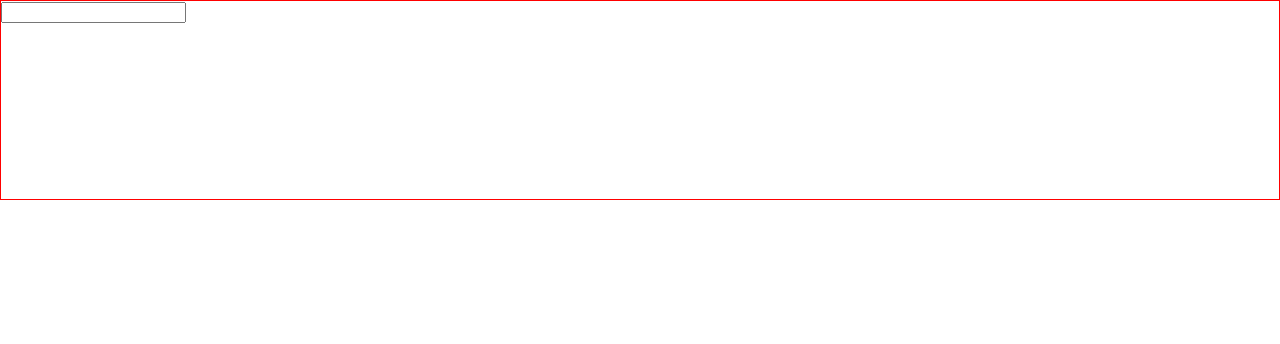
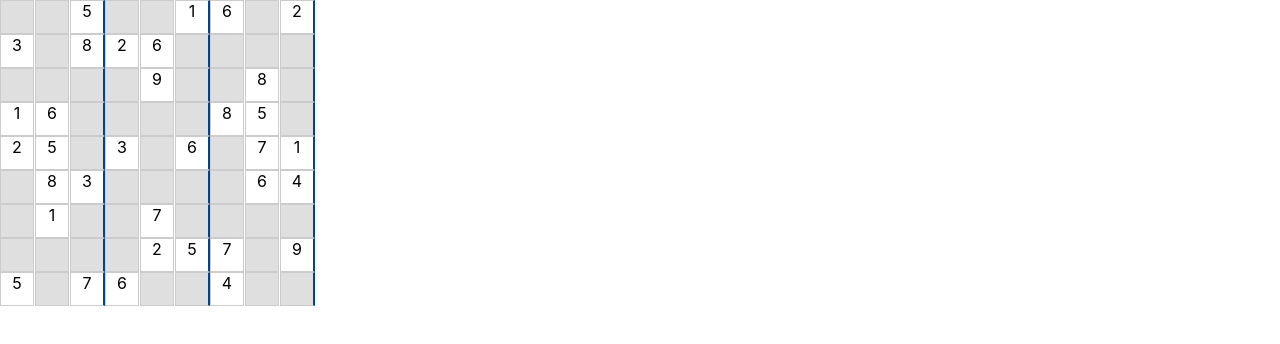
Before and after one commit to KND-Devsnest/pseudoku, a React (Create React App) app: page / in a window 1280 px wide. Shown: the top 344 px of the page. Built offline with nearby package versions, Linux system fonts and the light colour scheme.

Commit message:
grid css!

```diff
--- a/src/components/Board.jsx
+++ b/src/components/Board.jsx
@@ -1,18 +1,19 @@
-import React, { useState } from 'react'
-import Box from './Box';
-import style from '../styles/Board.module.css'
+import React, { useState } from "react";
+import Box from "./Box";
+import style from "../styles/Board.module.css";
 
 const Board = () => {
   const solution = [
-        [9,7,5,8,3,1,6,4,2],
-        [3,4,8,2,6,7,1,9,5],
-        [6,2,1,5,9,4,3,8,7],
-        [1,6,9,7,4,2,8,5,3],
-        [2,5,4,3,8,6,9,7,1],
-        [7,8,3,1,5,9,2,6,4],
-        [4,1,2,9,7,8,5,3,6],
-        [8,3,6,4,2,5,7,1,9],
-        [5,9,7,6,1,3,4,2,8]];
+    [9, 7, 5, 8, 3, 1, 6, 4, 2],
+    [3, 4, 8, 2, 6, 7, 1, 9, 5],
+    [6, 2, 1, 5, 9, 4, 3, 8, 7],
+    [1, 6, 9, 7, 4, 2, 8, 5, 3],
+    [2, 5, 4, 3, 8, 6, 9, 7, 1],
+    [7, 8, 3, 1, 5, 9, 2, 6, 4],
+    [4, 1, 2, 9, 7, 8, 5, 3, 6],
+    [8, 3, 6, 4, 2, 5, 7, 1, 9],
+    [5, 9, 7, 6, 1, 3, 4, 2, 8],
+  ];
 
   const [puzzle, setPuzzle] = useState([
     [0, 0, 5, 0, 0, 1, 6, 0, 2],
@@ -23,19 +24,32 @@ const Board = () => {
     [0, 8, 3, 0, 0, 0, 0, 6, 4],
     [0, 1, 0, 0, 7, 0, 0, 0, 0],
     [0, 0, 0, 0, 2, 5, 7, 0, 9],
-            [5, 0, 7, 6, 0, 0, 4, 0, 0]
+    [5, 0, 7, 6, 0, 0, 4, 0, 0],
   ]);
 
   console.log(puzzle);
   return (
-        <div className={style['sudoku-board']}>
-            <Box value={puzzle[0][0]} setValue={(value) => {setPuzzle(prevP =>{
-            prevP[0][0] = value
-            return prevP
-            })}} />
+    <div className={style["sudoku-board"]}>
+      {puzzle.map((el, i) => {
+        return el.map((value, j) => {
+          return (
+            <Box
+              key={`${i} ${j}`}
+              value={puzzle[i][j]}
+              setValue={(value) => {
+                setPuzzle((prevP) => {
+                  prevP[i][j] = value;
+                  return prevP;
+                });
+              }}
+            />
+          );
+        });
+      })}
+
       {/* <button onClick={()=>console.log(puzzle)}>Click</button> */}
     </div>
-    )
-}
+  );
+};
 
-export default Board
+export default Board;
--- a/src/components/Box.jsx
+++ b/src/components/Box.jsx
@@ -1,13 +1,21 @@
-import React from 'react'
+import React from "react";
+import style from "../styles/Box.module.css";
+const Box = ({ value, setValue }) => {
+  return (
+    <div className={style.box}>
+      {value !== 0 ? (
+        value
+      ) : (
+        <input
+          className={style.inputbox}
+          type="number"
+          onChange={(e) => {
+            setValue(parseInt(e.target.value));
+          }}
+        />
+      )}
+    </div>
+  );
+};
 
-const Box = ({value, setValue}) => {
-    return (
-        <div style={{border:'1 px solid black'}}>
-            {value !== 0 ?
-            value    :
-            <input type='number' onChange={(e) => {setValue(parseInt(e.target.value))}} />}
-        </div>
-    )
-}
-
-export default Box
+export default Box;
--- a/src/index.css
+++ b/src/index.css
@@ -1,13 +1,14 @@
 body {
   margin: 0;
-  font-family: -apple-system, BlinkMacSystemFont, 'Segoe UI', 'Roboto', 'Oxygen',
-    'Ubuntu', 'Cantarell', 'Fira Sans', 'Droid Sans', 'Helvetica Neue',
+  padding: 0;
+  font-family: -apple-system, BlinkMacSystemFont, "Segoe UI", "Roboto", "Oxygen",
+    "Ubuntu", "Cantarell", "Fira Sans", "Droid Sans", "Helvetica Neue",
     sans-serif;
   -webkit-font-smoothing: antialiased;
   -moz-osx-font-smoothing: grayscale;
 }
 
 code {
-  font-family: source-code-pro, Menlo, Monaco, Consolas, 'Courier New',
+  font-family: source-code-pro, Menlo, Monaco, Consolas, "Courier New",
     monospace;
 }
--- a/src/styles/Board.module.css
+++ b/src/styles/Board.module.css
@@ -1,7 +1,7 @@
-
-.sudoku-board{
-    display: grid;
-    grid-template-columns: repeat(9, 1fr);
-    grid-template-rows: repeat(9, 1fr);
-    border: 1px solid red;
+.sudoku-board {
+  width: fit-content;
+  height: fit-content;
+  display: grid;
+  grid-template-columns: repeat(9, 1fr);
+  grid-template-rows: repeat(9, 1fr);
 }
--- a/src/styles/Box.module.css
+++ b/src/styles/Box.module.css
@@ -0,0 +1,18 @@
+.box {
+  width: 2rem;
+  height: 2rem;
+  border: 1px solid rgba(0, 0, 0, 0.2);
+}
+.box:nth-child(3n) {
+  border-right: 2px solid rgb(0, 67, 143);
+}
+.inputbox {
+  margin: 0;
+  padding: none;
+  outline: none;
+  border: none;
+  width: 2rem;
+  height: 2rem;
+  background-color: rgb(223, 223, 223);
+  box-sizing: border-box;
+}
```
Lines whose indentation alone changed are shown as unchanged.
